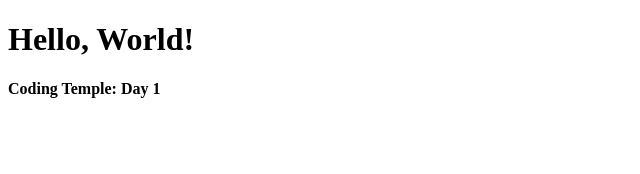
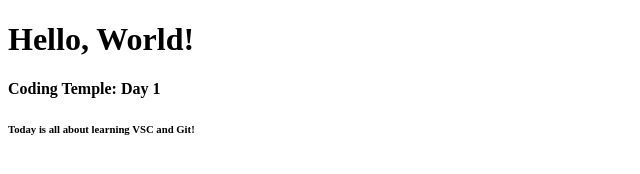
Before and after one commit to CodingNannah/hello_world_kekambas-96, a plain HTML site: page index.html in a window 1280 px wide. Shown: the whole page, without its empty margins (0-640 px from the left). Drawn offline with Linux system fonts and the light colour scheme.

Commit message:
index.html

```diff
--- a/index.html
+++ b/index.html
@@ -9,5 +9,6 @@
 <body>
     <h1>Hello, World!</h1>
     <h4>Coding Temple: Day 1</h4>
+    <h6>Today is all about learning VSC and Git!</h6>
 </body>
 </html>
```
